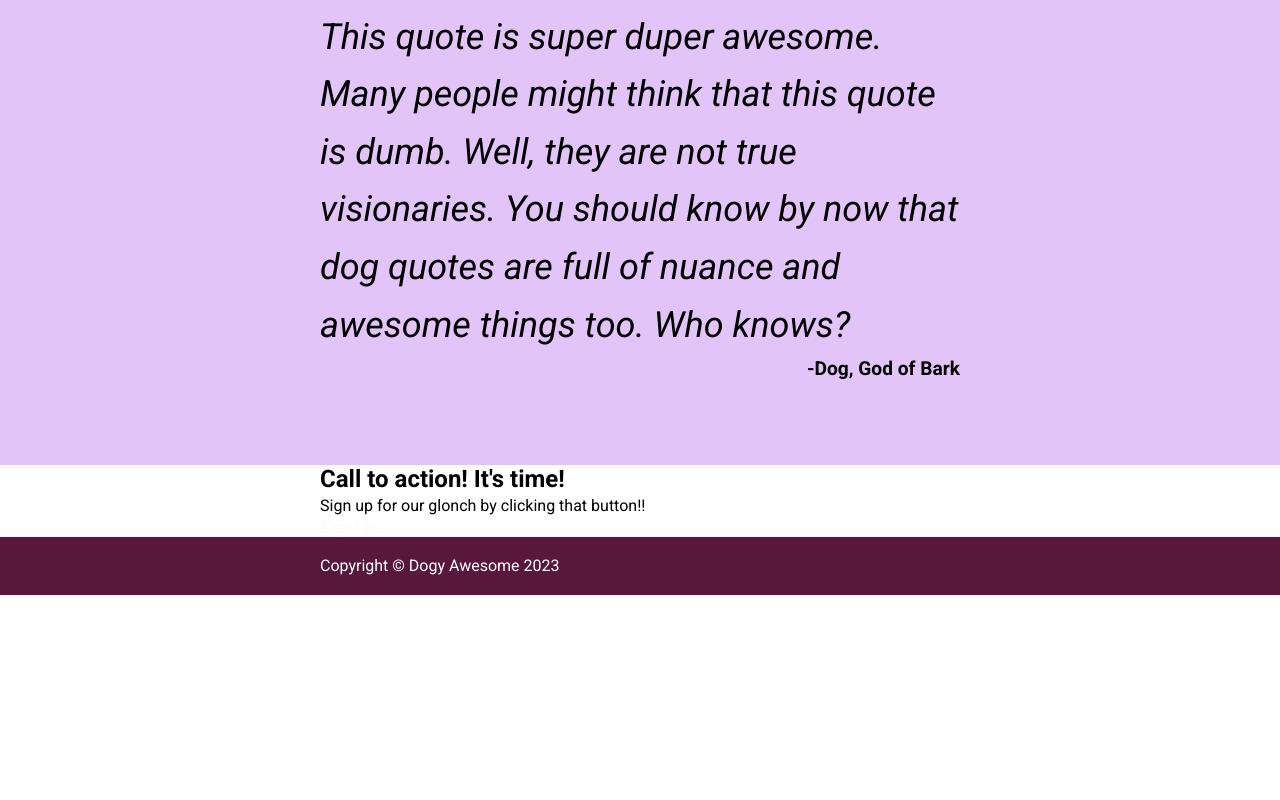
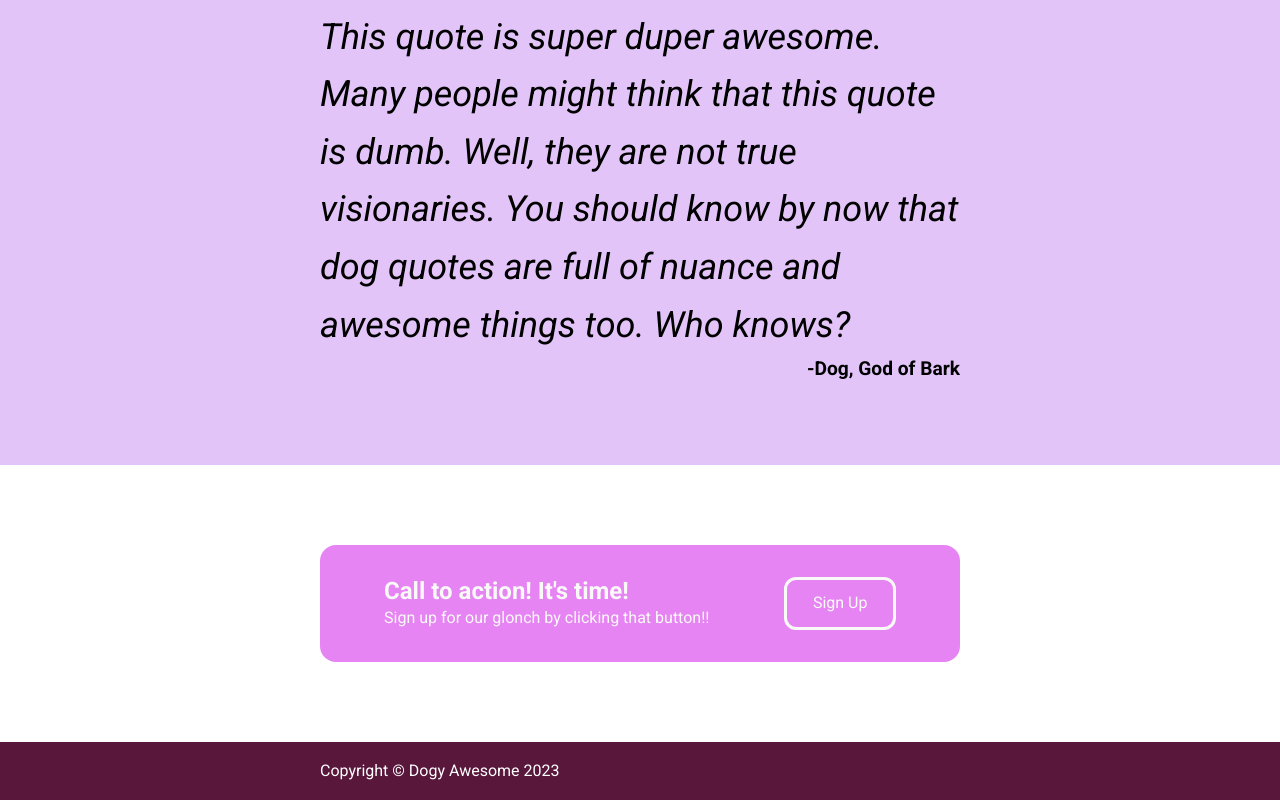
Before and after one commit to Nonexdog/Odin-CSS-Project, a plain HTML site: page index.html in a window 1280 px wide. Shown: the part 1212-2012 px from the top of the page. Before the commit the page ends 1807 px from the top, so only its background shows below. Drawn offline with Linux system fonts and the light colour scheme.

Commit message:
Complete page layout according to exercise

```diff
--- a/index.html
+++ b/index.html
@@ -55,9 +55,13 @@
     <p>-Dog, God of Bark</p>
   </section>
   <section class="action-call">
-    <h1>Call to action! It's time!</h1>
-    <p>Sign up for our glonch by clicking that button!!</p>
-    <a href="">Sign Up</a>
+    <div class="action-box">
+      <div>
+        <h1>Call to action! It's time!</h1>
+        <p>Sign up for our glonch by clicking that button!!</p>
+      </div>
+      <a href="" class="signup">Sign Up</a>
+    </div>
   </section>
   <footer>
     <p>Copyright &copy; Dogy Awesome 2023</p>
--- a/style/_layout.scss
+++ b/style/_layout.scss
@@ -72,6 +72,21 @@ header {
   }
 }
 
+.action-call {
+  @include top-bot-padding();
+}
+
+.action-box {
+  display: flex;
+  justify-content: space-between;
+  padding: 2rem 4rem;
+  border-radius: 1rem;
+  color: var.$text-highlight;
+  .signup {
+    border: 3px solid var.$text-highlight;
+  }
+}
+
 footer {
   padding: {
     top: var.$padding-general;
--- a/style/_stylization.scss
+++ b/style/_stylization.scss
@@ -61,3 +61,7 @@ header {
     font-size: 18px;
   }
 }
+
+.action-box {
+  background: var.$clickable;
+}
```
Also changed, not shown: style/style.css, 1 other file.
